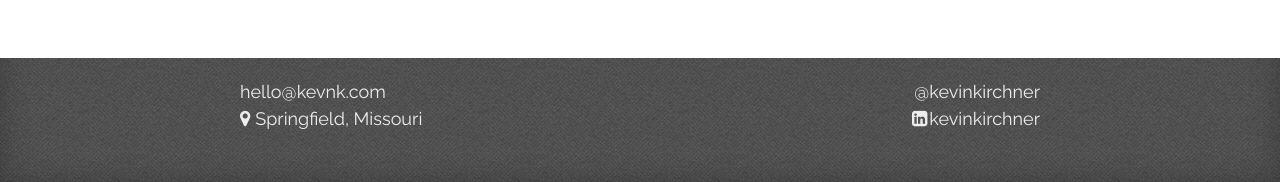
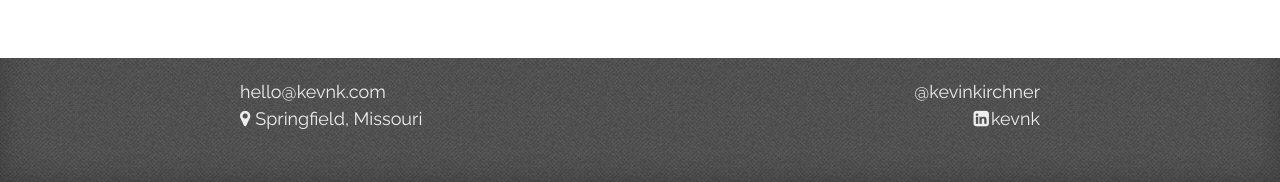
Before and after one commit to kevnk/kevnk.github.io, a Jekyll site: the page built from index.html, in a window 1280 px wide and 900 px high, scrolled down 2253 px. Shown: the part 718-900 px from the top of the window. Built offline with Jekyll 4.4.1, drawn with Linux system fonts in a browser that asks for light colours; comment, search, counter and statistics services are not loaded.

Commit message:
Update LinkedIn profile URL from kevinkirchner to kevnk
Co-authored-by: Kevin Kirchner <kevin@truefrontierapps.com>

```diff
--- a/_includes/footer.html
+++ b/_includes/footer.html
@@ -29,7 +29,7 @@
         </div>
         <div class="right a-right">
             <a href="http://twitter.com/kevinkirchner" rel="external"><span>@kevinkirchner</span></a>
-            <a href="http://www.linkedin.com/in/kevinkirchner" rel="external" s><i class="icon-linkedin-sign"></i>kevinkirchner</a>
+            <a href="https://www.linkedin.com/in/kevnk" rel="external" s><i class="icon-linkedin-sign"></i>kevnk</a>
             <a class="no-display" href="https://plus.google.com/+KevinKirchnerTheThinker?rel=author" rel="external" s><i
                     class="icon-google-plus"></i>KevinKirchnerTheThinker</a>
         </div>
--- a/_includes/resume/footer.html
+++ b/_includes/resume/footer.html
@@ -29,7 +29,7 @@
         </div>
         <div class="right a-right">
             <a href="http://twitter.com/kevinkirchner" rel="external"><span>@kevinkirchner</span></a>
-            <a href="http://www.linkedin.com/in/kevinkirchner" rel="external" s><i class="icon-linkedin-sign"></i>kevinkirchner</a>
+            <a href="https://www.linkedin.com/in/kevnk" rel="external" s><i class="icon-linkedin-sign"></i>kevnk</a>
         </div>
     </div>
 </footer>
```
